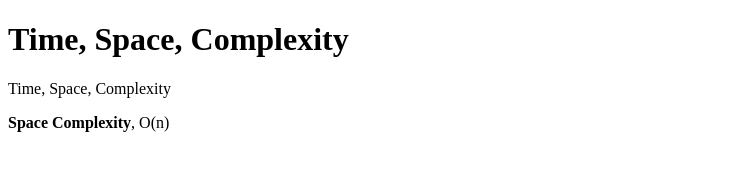
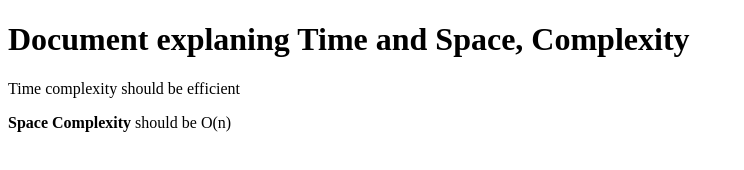
Before and after one commit to acciojob/time-and-space-complexity-mitkari49, a website: page main.html in a window 1280 px wide. Shown: the whole page, without its empty margins (0-744 px from the left). Drawn offline with Linux system fonts and the light colour scheme.

Commit message:
created a submission

```diff
--- a/main.html
+++ b/main.html
@@ -10,9 +10,9 @@
 	<!-- the entire body must be written by student -->
     <script type="text/javascript" src="./script.js">
 </script>
-<h1>Time, Space, Complexity</h1>
-	<p>Time, Space, Complexity</p>
-	<p><b>Space Complexity</b>, O(n)</p>
+<h1>Document explaning Time and Space, Complexity</h1>
+	<p>Time complexity should be efficient </p>
+	<p><b>Space Complexity</b> should be O(n)</p>
 </body>
 
 </html>
```
